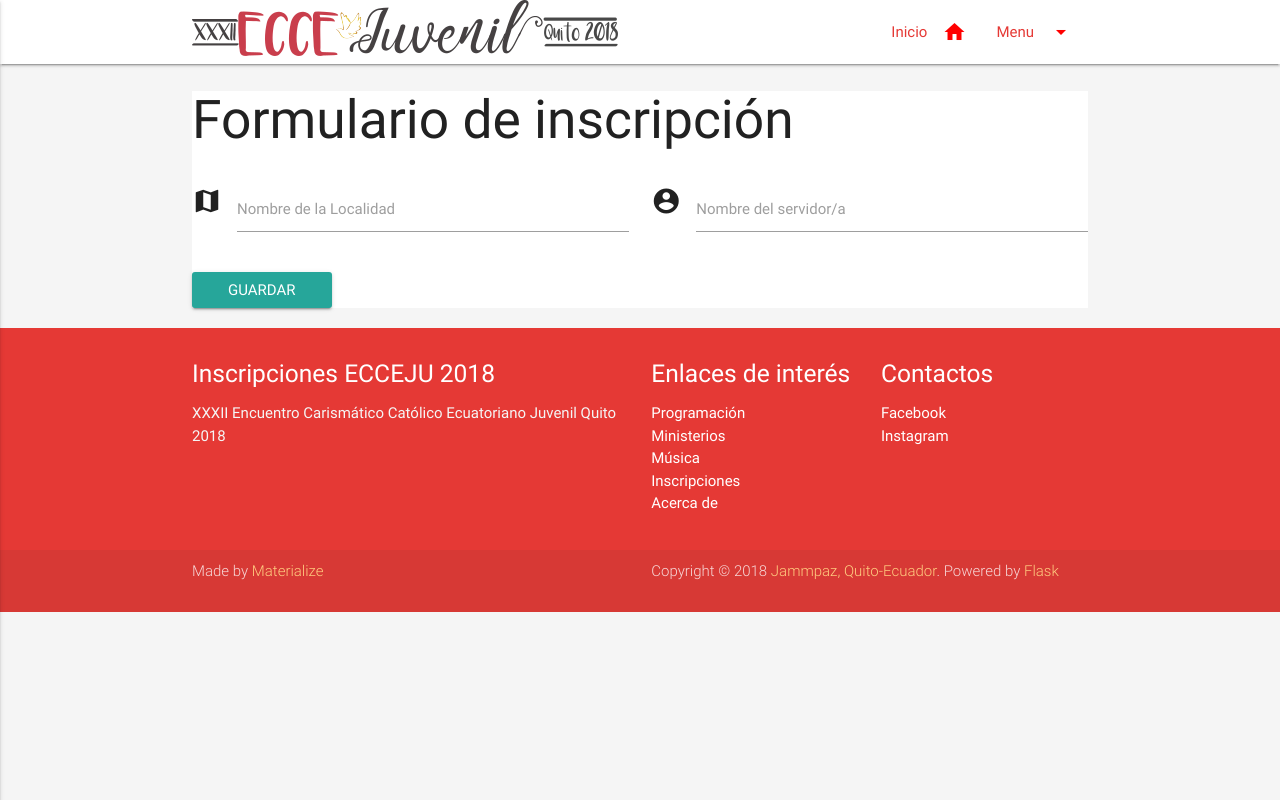
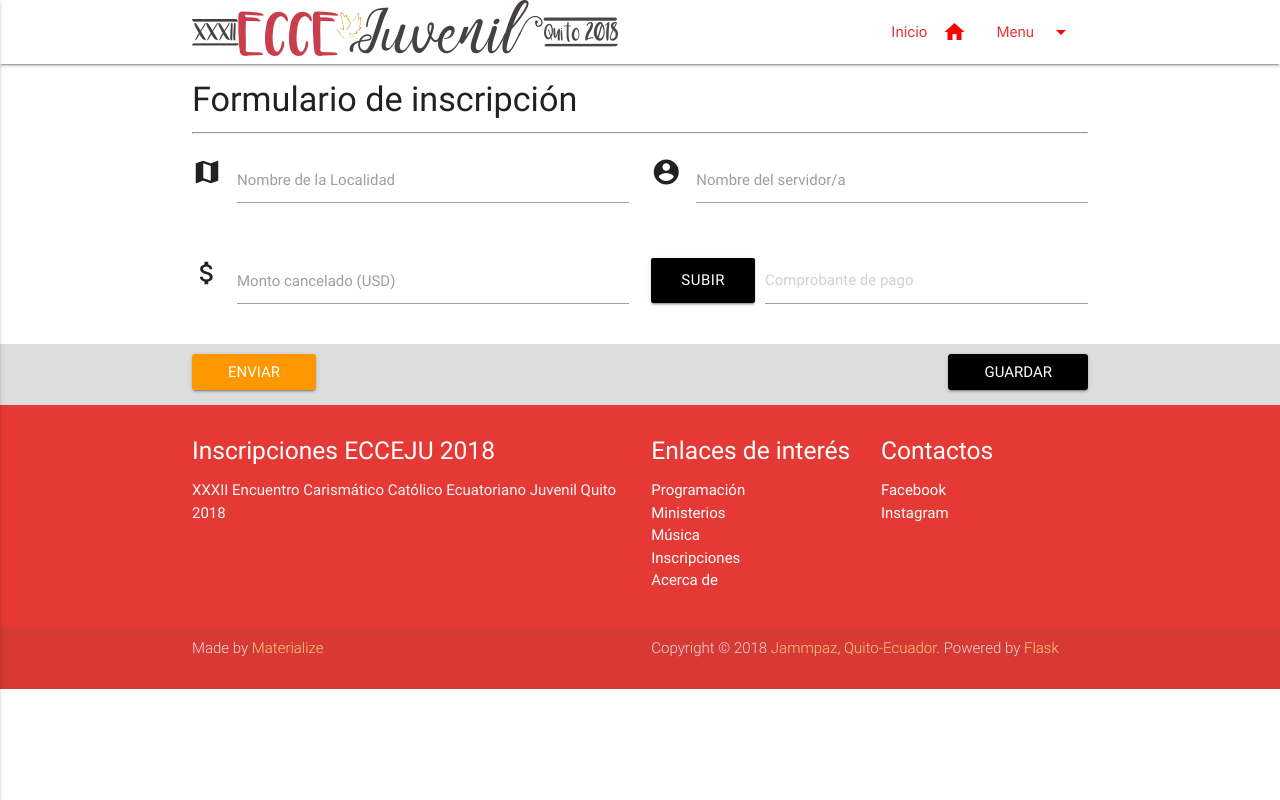
Before and after one commit to jammpaz/ecceju-inscripcion, a Flask app: page /formulario in a window 1280 px wide. Run offline with Flask 2, Linux system fonts and the light colour scheme.

Commit message:
Refines form style and adds a new button

```diff
--- a/inscripcion/app/main/forms.py
+++ b/inscripcion/app/main/forms.py
@@ -1,9 +1,10 @@
 from flask_wtf import FlaskForm
-from wtforms import StringField, SubmitField, DecimalField
+from wtforms import StringField, SubmitField, DecimalField, FileField
 
 class InscripcionForm(FlaskForm):
     localidad = StringField('Nombre de la Localidad')
     servidor = StringField('Nombre del servidor/a')
     monto = DecimalField('Monto cancelado (USD)')
-    comprobante_uri = StringField('Comprobante de pago')
+    comprobante_uri = FileField('Comprobante de pago')
     guardar = SubmitField('Guardar')
+    enviar = SubmitField('Enviar')
--- a/inscripcion/app/templates/default.html
+++ b/inscripcion/app/templates/default.html
@@ -4,11 +4,9 @@
     {% include "includes/head.html" %}
   {% endblock %}
 
-  <body class="grey lighten-4">
+  <body>
     {% include "includes/header.html" %}
-    <div class="container white">
-      {% block body %}{% endblock %}
-    </div>
+    {% block body %}{% endblock %}
     {% include "includes/footer.html" %}
     {% include "includes/script.html" %}
   </body>
--- a/inscripcion/app/templates/formulario.html
+++ b/inscripcion/app/templates/formulario.html
@@ -1,29 +1,53 @@
 {% extends "default.html" %}
 
 {% block body %}
-<h2>Formulario de inscripción</h2>
 
-<div class="row">
-  <form method="POST" class="col s12">
-    {{ form.hidden_tag() }}
+<form method="POST" class="col s12">
+  {{ form.hidden_tag() }}
+
+  <div class="container">
+    <h4>Formulario de inscripción</h4>
+    <hr>
 
     <div class="row">
-      <div class="input-field col s12 m6">
+      <div class="input-field col s12 l6">
         <i class="material-icons prefix">map</i>
         {{ form.localidad(class = 'validate') }}
         {{ form.localidad.label }}
       </div>
 
-      <div class="input-field col s12 m6">
+      <div class="input-field col s12 l6">
         <i class="material-icons prefix">account_circle</i>
         {{ form.servidor(class = 'validate') }}
         {{ form.servidor.label }}
       </div>
     </div>
 
-    {{ form.guardar(class = 'waves-effect waves-light btn') }}
+    <div class="row">
+      <div class="input-field col s12 m6">
+        <i class="material-icons prefix">attach_money</i>
+        {{ form.monto(class = 'validate') }}
+        {{ form.monto.label }}
+      </div>
 
-  </form>
-</div>
+      <div class="file-field input-field col s12 m6">
+        <div class="btn black">
+          <span>Subir</span>
+          {{ form.comprobante_uri }}
+        </div>
+        <div class="file-path-wrapper">
+          <input class="file-path validate" type="text" placeholder="Comprobante de pago" />
+        </div>
+      </div>
+    </div>
+  </div>
+
+  <div style="background: #ddd">
+    <div class="container last-post">
+      {{ form.guardar(class = 'waves-effect waves-light btn black right') }}
+      {{ form.enviar(class = 'waves-effect waves-light btn orange') }}
+    </div>
+  </div>
+</form>
 
 {% endblock %}
```
